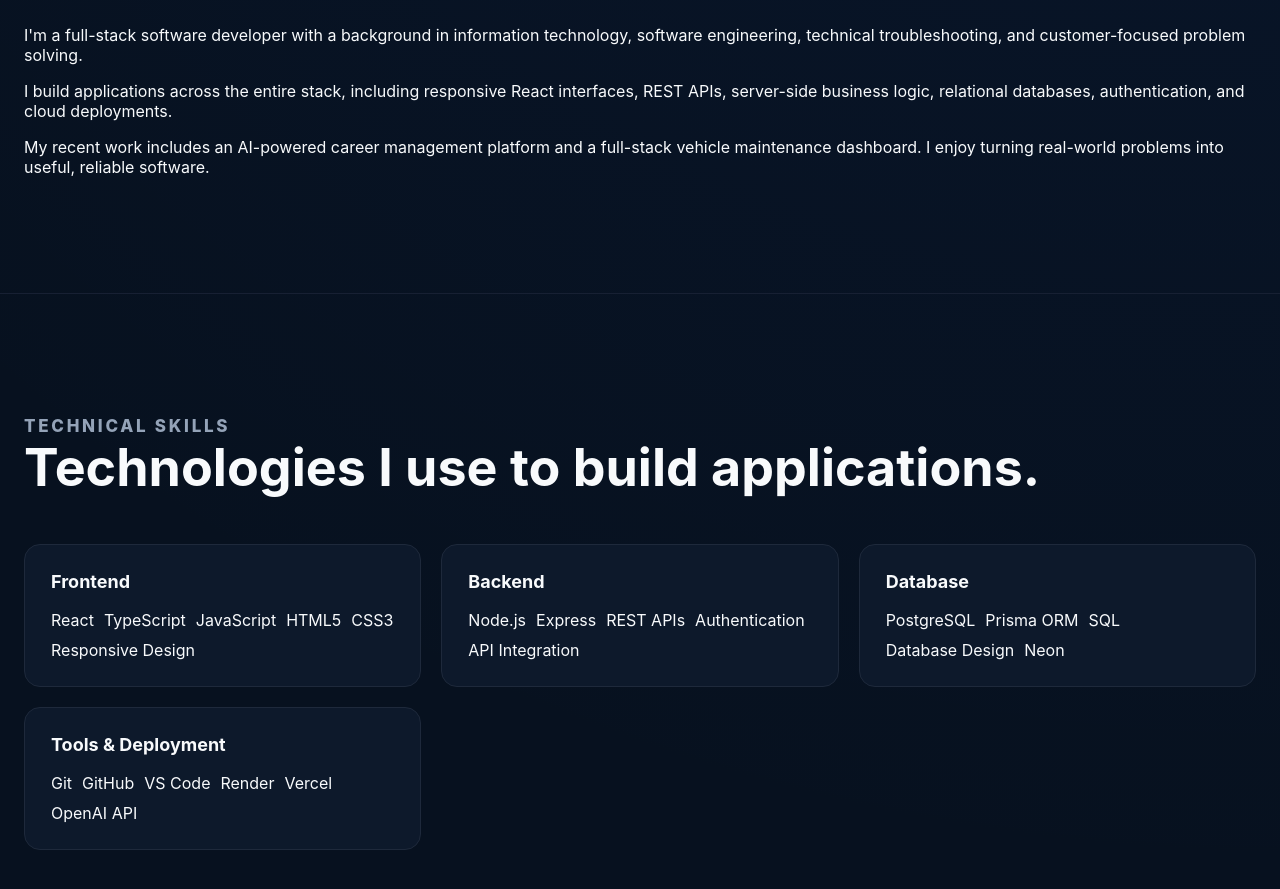
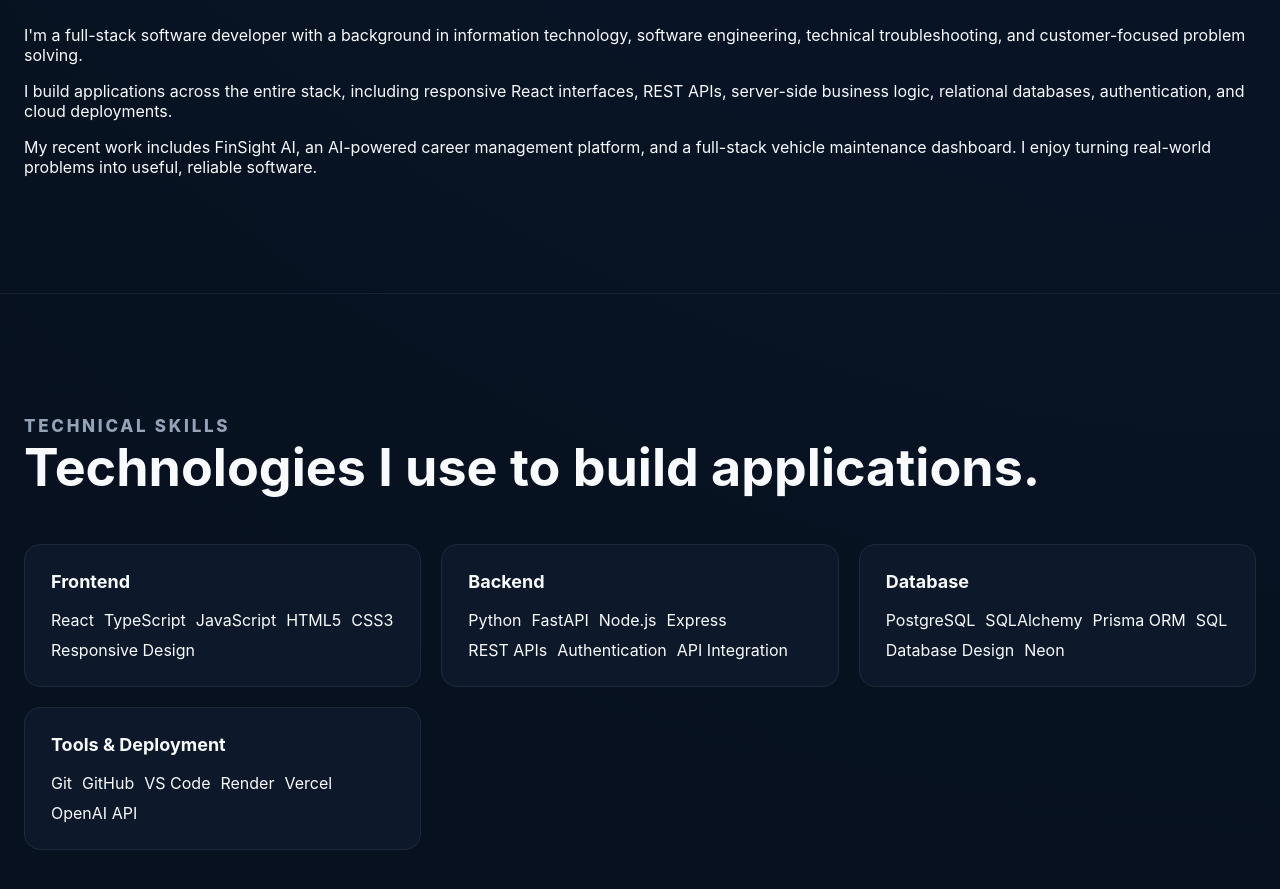
Before and after one commit to KevinJ3259/kevin-jordan-portfolio-v2, a React (Vite) app: page / in a window 1280 px wide. Shown: the part 1080-1969 px from the top of the page. Built offline with nearby package versions, Linux system fonts and the light colour scheme.

Commit message:
Polish portfolio project details

```diff
--- a/src/App.tsx
+++ b/src/App.tsx
@@ -89,9 +89,10 @@ function App() {
             </p>
 
             <p>
-              My recent work includes an AI-powered career management platform
-              and a full-stack vehicle maintenance dashboard. I enjoy turning
-              real-world problems into useful, reliable software.
+              My recent work includes FinSight AI, an AI-powered career
+              management platform, and a full-stack vehicle maintenance
+              dashboard. I enjoy turning real-world problems into useful,
+              reliable software.
             </p>
           </div>
         </section>
@@ -119,6 +120,8 @@ function App() {
             <div className="skill-card">
               <h3>Backend</h3>
               <div className="skill-list">
+                <span>Python</span>
+                <span>FastAPI</span>
                 <span>Node.js</span>
                 <span>Express</span>
                 <span>REST APIs</span>
@@ -131,6 +134,7 @@ function App() {
               <h3>Database</h3>
               <div className="skill-list">
                 <span>PostgreSQL</span>
+                <span>SQLAlchemy</span>
                 <span>Prisma ORM</span>
                 <span>SQL</span>
                 <span>Database Design</span>
@@ -212,7 +216,7 @@ function App() {
                   </a>
 
                   <a
-                    href="https://github.com/KevinJ3259"
+                    href="https://github.com/KevinJ3259/careertrack-ai"
                     target="_blank"
                     rel="noreferrer"
                     className="secondary-button"
```
